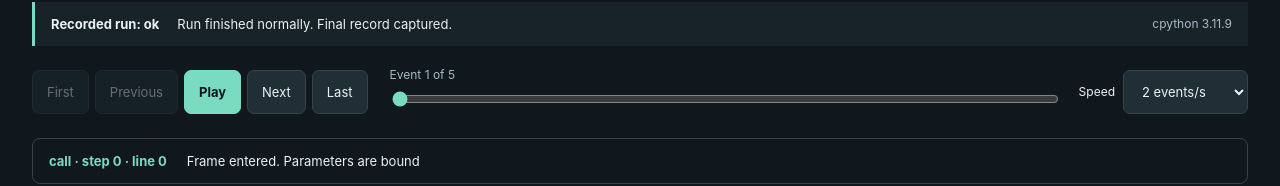
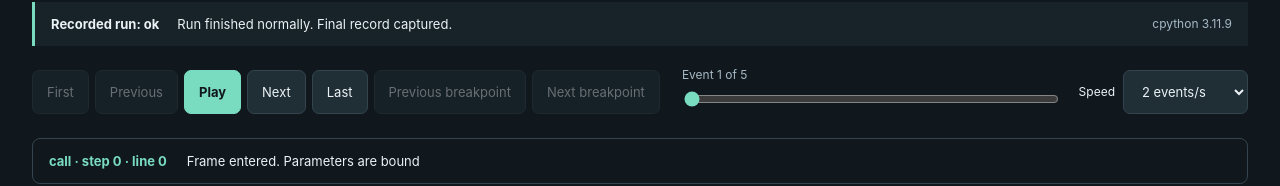
Before and after one commit to abdelrahman-ah1/code-visualizer, a React (Vite) app in the folder frontend/: page / in a window 1280 px wide. Both pictures are taken after a click on the button "Explore alias example". Shown: the part 383-569 px from the top of the page. Built offline with nearby package versions, Linux system fonts and the light colour scheme.

Commit message:
M4: update Controls.tsx

```diff
--- a/frontend/src/components/Controls.tsx
+++ b/frontend/src/components/Controls.tsx
@@ -1,11 +1,14 @@
 import type { usePlayback } from '../usePlayback';
-export function Controls({ playback: p, count }: { playback: ReturnType<typeof usePlayback>; count: number }) {
+import { nextStop, prevStop } from '../breakpoints';
+export function Controls({ playback: p, count, stops = [] }: { playback: ReturnType<typeof usePlayback>; count: number; stops?: readonly number[] }) {
   return <section className="controls" aria-label="Playback controls"><div className="control-buttons">
     <button onClick={() => p.seek(0)} disabled={!count || p.index === 0}>First</button>
     <button onClick={() => p.seek(p.index - 1)} disabled={!count || p.index === 0}>Previous</button>
     <button className="primary" onClick={p.toggle} disabled={count < 2}>{p.playing ? 'Pause' : p.index === count - 1 && count > 1 ? 'Replay' : 'Play'}</button>
     <button onClick={() => p.seek(p.index + 1)} disabled={!count || p.index === count - 1}>Next</button>
     <button onClick={() => p.seek(count - 1)} disabled={!count || p.index === count - 1}>Last</button>
+    <button onClick={p.prevBreak} disabled={prevStop(stops, p.index) === undefined} title="Jump to the previous recorded stop on a breakpoint line">Previous breakpoint</button>
+    <button onClick={p.nextBreak} disabled={nextStop(stops, p.index) === undefined} title="Jump to the next recorded stop on a breakpoint line">Next breakpoint</button>
   </div><div className="timeline"><label htmlFor="step">{count ? `Event ${p.index + 1} of ${count}` : 'No events'}</label><input id="step" aria-label="Event timeline" type="range" min="0" max={Math.max(0, count - 1)} value={p.index} disabled={count < 2} onChange={(e) => p.seek(Number(e.target.value))}/></div>
     <label className="speed">Speed<select aria-label="Playback speed" value={p.speed} onChange={(e) => p.setSpeed(Number(e.target.value))}>{[0.5, 1, 2, 4, 8].map((speed) => <option value={speed} key={speed}>{speed} events/s</option>)}</select></label>
   </section>;
```
